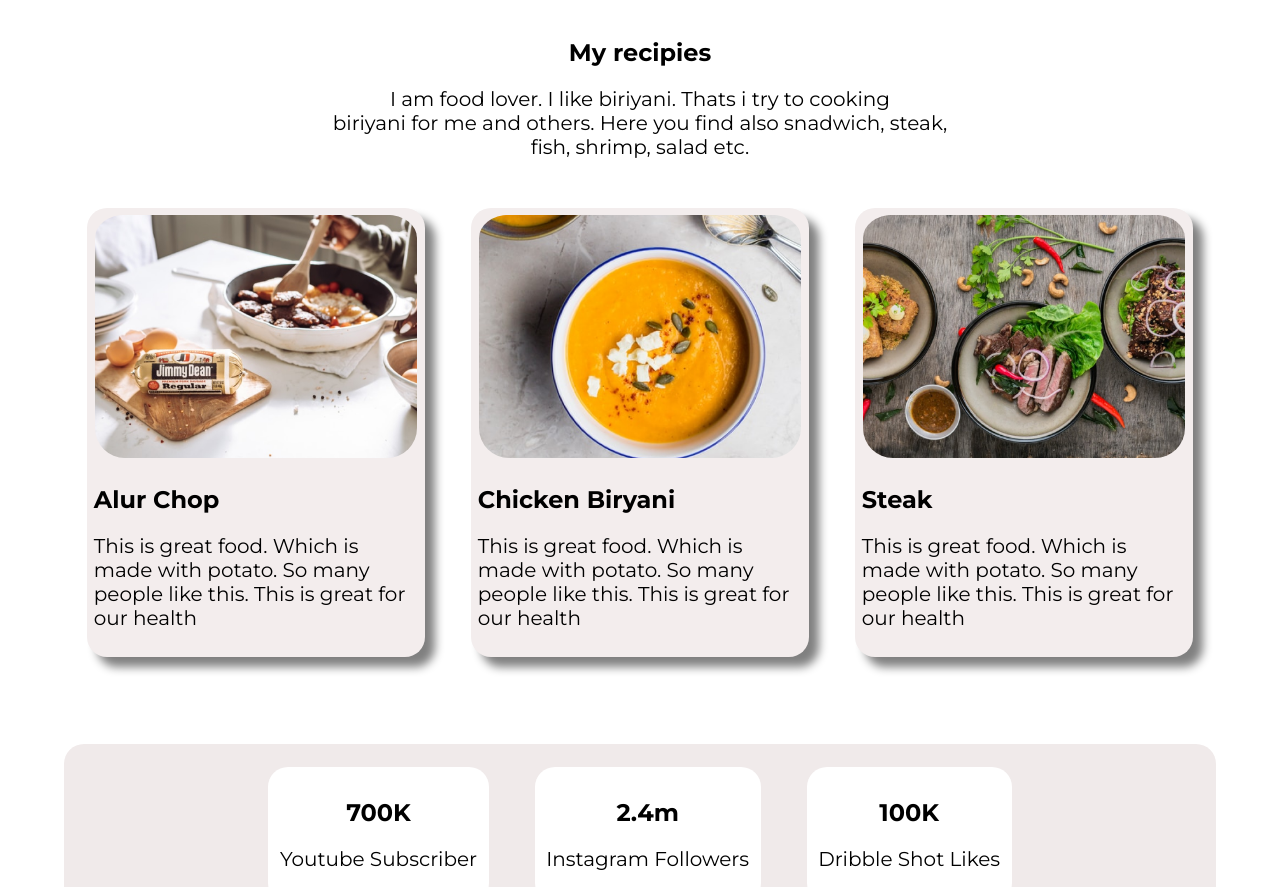
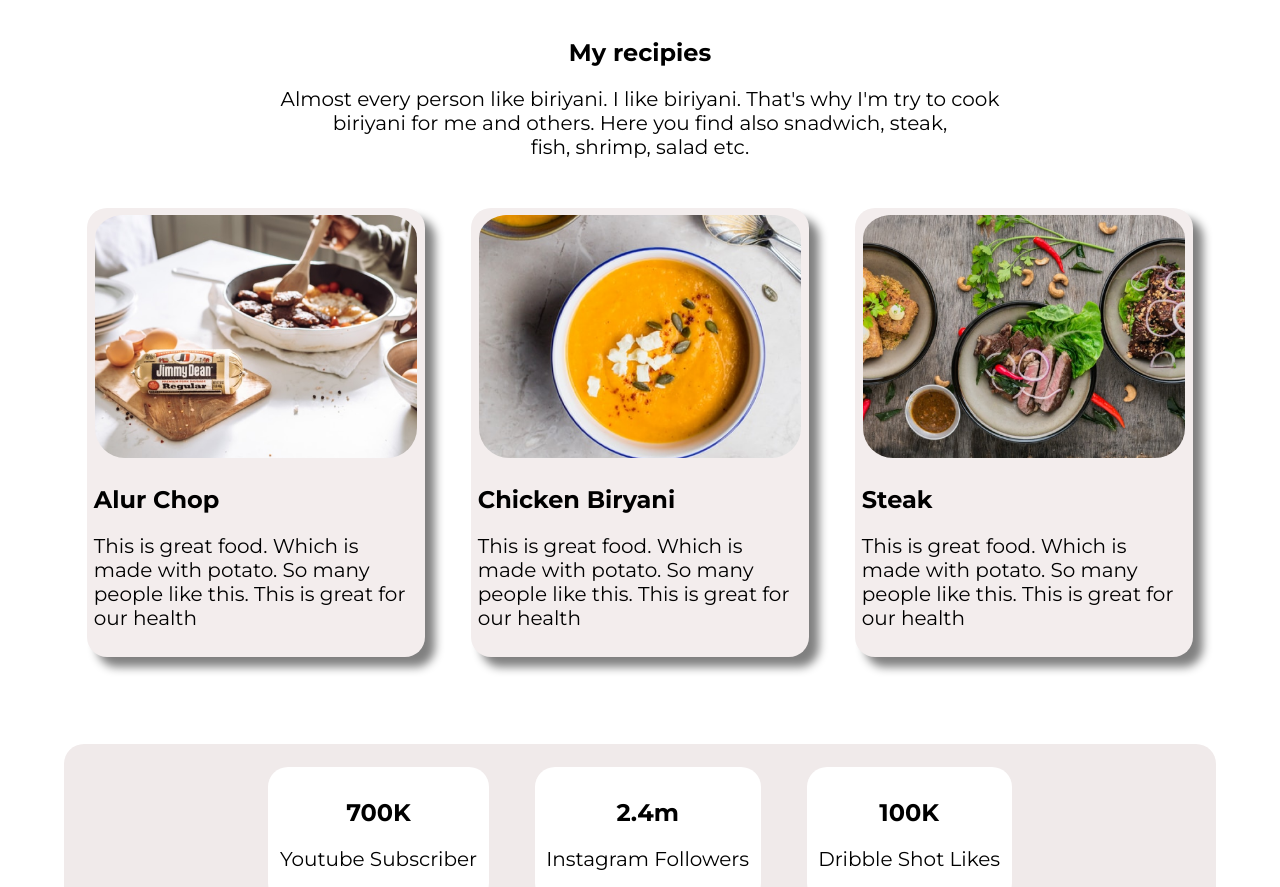
Before and after one commit to shishir1809019/food-network, a plain HTML site: page index.html in a window 1280 px wide. Shown: the part 1379-2266 px from the top of the page. Drawn offline with Linux system fonts and the light colour scheme.

```diff
--- a/index.html
+++ b/index.html
@@ -58,7 +58,7 @@
     <section id="recipie" class="recipie-main">
         <div class="my-recipies">
             <h1>My recipies</h1>
-        <p>I am food lover. I like biriyani. Thats i try to cooking <br> biriyani for me and others. Here you find also snadwich, steak,<br>  fish, shrimp, salad etc.</p>
+        <p>Almost every person like biriyani. I like biriyani. That's why I'm try to cook <br> biriyani for me and others. Here you find also snadwich, steak,<br>  fish, shrimp, salad etc.</p>
         </div>
         <div class="recipies-item">
             <div class="recipie">
```
